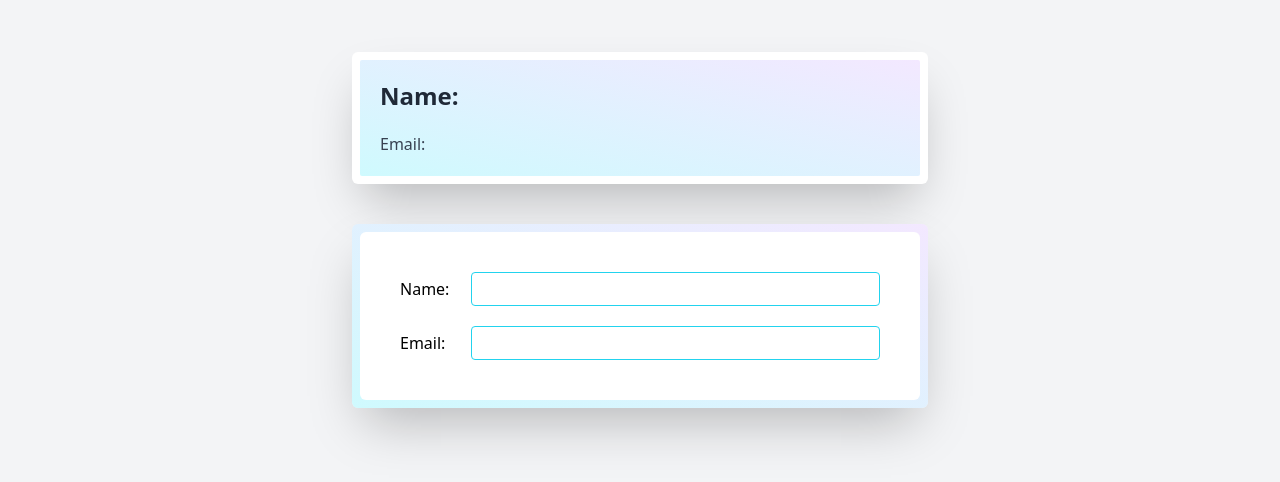
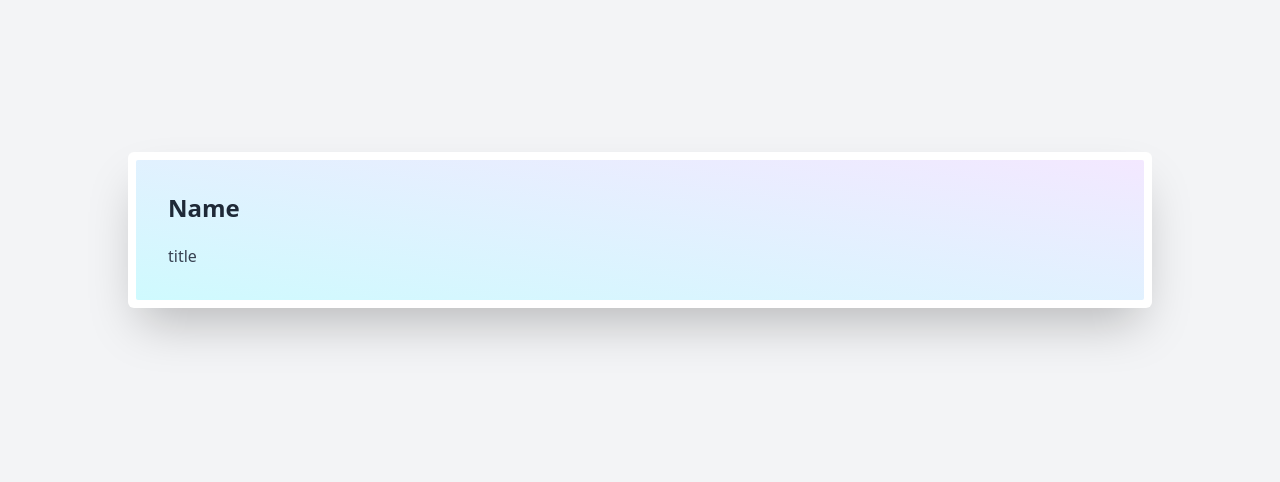
Before and after one commit to RayhanalKavey/useState-and-useEffect-concepts-and-example, a React (Create React App) app: page / in a window 1280 px wide. Shown: the part 170-652 px from the top of the page. Built offline with nearby package versions, Linux system fonts and the light colour scheme.

Commit message:
Lesson one: Here current arguments check the recent state of count every time. So set the setCount in the setTimeout function like this.

```diff
--- a/src/App.js
+++ b/src/App.js
@@ -6,11 +6,11 @@ import Explain from "./pages/Explain";
 
 function App() {
   return (
-    <div className='h-screen flex justify-center items-center bg-gray-100'>
+    <div className="h-screen flex justify-center items-center bg-gray-100">
       {/* <LessonOne /> */}
-      {/* <LessonTwo /> */}
+      <LessonTwo />
       {/* <LessonThree /> */}
-      <LessonFour />
+      {/* <LessonFour /> */}
       {/* <Explain /> */}
     </div>
   );
--- a/src/pages/LessonOne.js
+++ b/src/pages/LessonOne.js
@@ -5,30 +5,33 @@ import React, { useState } from "react";
 function LessonOne() {
   const [count, setCount] = useState(0);
 
-  const delay = () => {
+  const asyncDelay = () => {
     setTimeout(() => {
       setCount((current) => current + 1);
     }, 2000);
   };
 
   return (
-    <div className='w-full max-w-xl bg-gradient-to-tr to-purple-100 from-cyan-100 p-2 rounded-md shadow-2xl'>
-      <div className='bg-white rounded-md p-10'>
-        <h1 className='text-2xl text-center mb-5'>{count}</h1>
-        <div className='flex justify-center gap-5'>
+    <div className="w-full max-w-xl bg-gradient-to-tr to-purple-100 from-cyan-100 p-2 rounded-md shadow-2xl">
+      <div className="bg-white rounded-md p-10">
+        <h1 className="text-2xl text-center mb-5">{count}</h1>
+        <div className="flex justify-center gap-5">
           <button
             onClick={() => setCount((current) => current - 1)}
-            className='py-2 px-3 bg-purple-200 rounded-md '>
+            className="py-2 px-3 bg-purple-200 rounded-md "
+          >
             Decrement
           </button>
           <button
             onClick={() => setCount((current) => current + 1)}
-            className='py-2 px-3 bg-cyan-200 rounded-md '>
+            className="py-2 px-3 bg-cyan-200 rounded-md "
+          >
             Increment
           </button>
           <button
-            onClick={delay}
-            className='py-2 px-3 bg-green-400 rounded-md '>
+            onClick={asyncDelay}
+            className="py-2 px-3 bg-green-400 rounded-md "
+          >
             Async Increment
           </button>
         </div>
--- a/src/pages/LessonThree.js
+++ b/src/pages/LessonThree.js
@@ -7,39 +7,35 @@ function LessonThree() {
   console.log(name);
 
   return (
-    <div className='flex flex-col w-full items-center'>
-      <div className='p-2 rounded-md shadow-2xl w-full max-w-xl mx-5 mb-10 bg-white'>
-        <div className=' bg-gradient-to-tr to-purple-100 from-cyan-100 rounded-sm p-5'>
-          <h1 className='text-2xl mb-5 font-bold text-gray-800'>
-            Name: {name}{" "}
-          </h1>
-          <p className='text-gray-700'>Email: {email} </p>
+    <div className="flex flex-col w-full items-center">
+      <div className="p-2 rounded-md shadow-2xl w-full max-w-xl mx-5 mb-10 bg-white">
+        <div className=" bg-gradient-to-tr to-purple-100 from-cyan-100 rounded-sm p-5">
+          <h1 className="text-2xl mb-5 font-bold text-gray-800">Name:</h1>
+          <p className="text-gray-700">Email: </p>
         </div>
       </div>
-      <div className='w-full max-w-xl bg-gradient-to-tr to-purple-100 from-cyan-100 p-2 rounded-md shadow-2xl'>
-        <div className='bg-white rounded-md p-10'>
-          <div className='flex justify-between items-center mb-5'>
-            <label className='w-[60px]' htmlFor='name'>
+      <div className="w-full max-w-xl bg-gradient-to-tr to-purple-100 from-cyan-100 p-2 rounded-md shadow-2xl">
+        <div className="bg-white rounded-md p-10">
+          <div className="flex justify-between items-center mb-5">
+            <label className="w-[60px]" htmlFor="name">
               Name:
             </label>
             <input
-              className='border border-cyan-400 rounded p-1 w-full ml-5 focus:outline-purple-400'
-              type='text'
-              name='name'
-              id='name'
-              onChange={(e) => setName(e.target.value)}
+              className="border border-cyan-400 rounded p-1 w-full ml-5 focus:outline-purple-400"
+              type="text"
+              name="name"
+              id="name"
             />
           </div>
-          <div className='flex justify-between items-center'>
-            <label className='w-[60px]' htmlFor='email'>
+          <div className="flex justify-between items-center">
+            <label className="w-[60px]" htmlFor="email">
               Email:
             </label>
             <input
-              className='border border-cyan-400 rounded p-1  w-full ml-5 focus:outline-purple-400'
-              type='text'
-              name='email'
-              id='email'
-              onChange={(e) => setEmail(e.target.value)}
+              className="border border-cyan-400 rounded p-1  w-full ml-5 focus:outline-purple-400"
+              type="text"
+              name="email"
+              id="email"
             />
           </div>
         </div>
--- a/src/pages/LessonTwo.js
+++ b/src/pages/LessonTwo.js
@@ -3,20 +3,11 @@ import React, { useEffect, useState } from "react";
 //* Initial Value & white screen issue (useState)
 
 function LessonTwo() {
-  const [post, setPost] = useState({});
-
-  console.log(post);
-
-  useEffect(() => {
-    fetch("https://jsonplaceholder.typicode.com/posts/1")
-      .then((res) => res.json())
-      .then((data) => setPost(data));
-  }, []);
   return (
-    <div className='p-2 rounded-md shadow-2xl w-full max-w-5xl mx-5 bg-white'>
-      <div className=' bg-gradient-to-tr to-purple-100 from-cyan-100 rounded-sm p-8'>
-        <h1 className='text-2xl mb-5 font-bold text-gray-800'>{post.title}</h1>
-        <p className='text-gray-700'>{post.body}</p>
+    <div className="p-2 rounded-md shadow-2xl w-full max-w-5xl mx-5 bg-white">
+      <div className=" bg-gradient-to-tr to-purple-100 from-cyan-100 rounded-sm p-8">
+        <h1 className="text-2xl mb-5 font-bold text-gray-800">Name</h1>
+        <p className="text-gray-700">title</p>
       </div>
     </div>
   );
```
Also changed, not shown: 1 other file (tests, documents, lock files or other folders).
